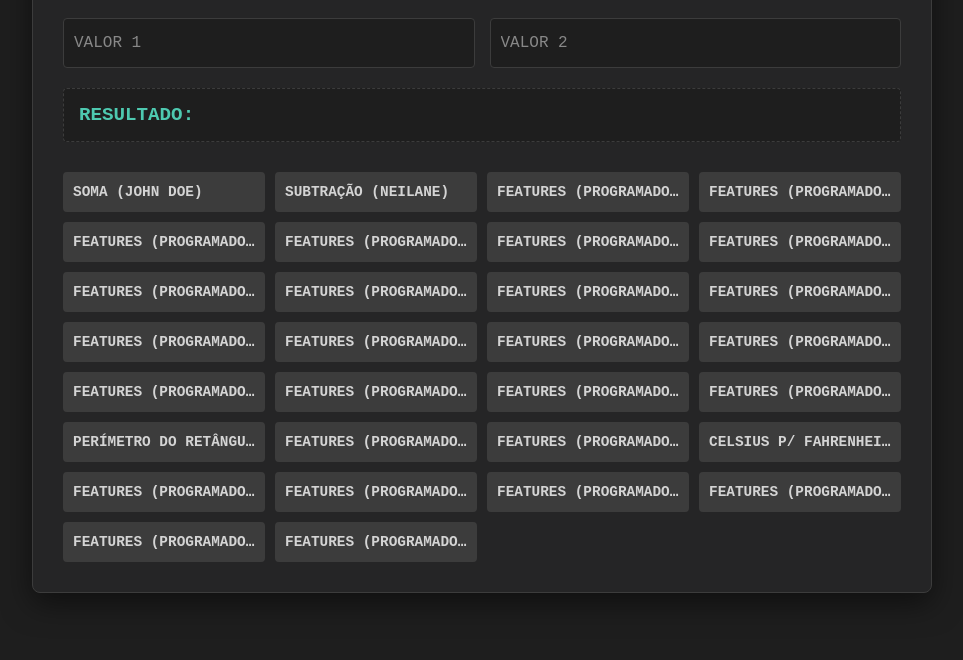
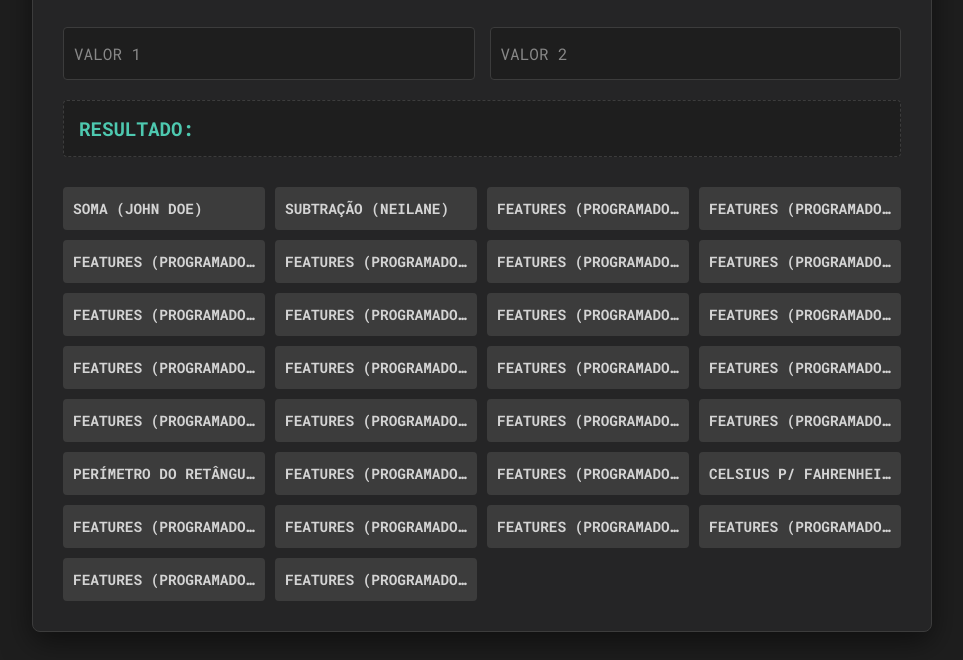
Before and after one commit to AndersonFelinto/novo_site, a plain HTML site: page index.html in a window 1280 px wide. Shown: the part 140-800 px from the top of the page, without its empty margins (158-1121 px from the left). Drawn offline with Linux system fonts and the light colour scheme; files that its build step writes are made by us from their sources; a script that the page names is missing.

Commit message:
Add files via upload

```diff
--- a/index.html
+++ b/index.html
@@ -4,7 +4,10 @@
     <meta charset="UTF-8">
     <meta name="viewport" content="width=device-width, initial-scale=1.0">
     <title>Projeto Tomorrow - Atividade Aula 3</title>
-    <link rel="stylesheet" href="style.css">
+    <link rel="stylesheet" href="css/style.css">
+    <link rel="preconnect" href="https://fonts.googleapis.com">
+    <link rel="preconnect" href="https://fonts.gstatic.com" crossorigin>
+    <link href="https://fonts.googleapis.com/css2?family=Roboto+Mono:wght@400;700&display=swap" rel="stylesheet">
 </head>
 <body>
 
```
